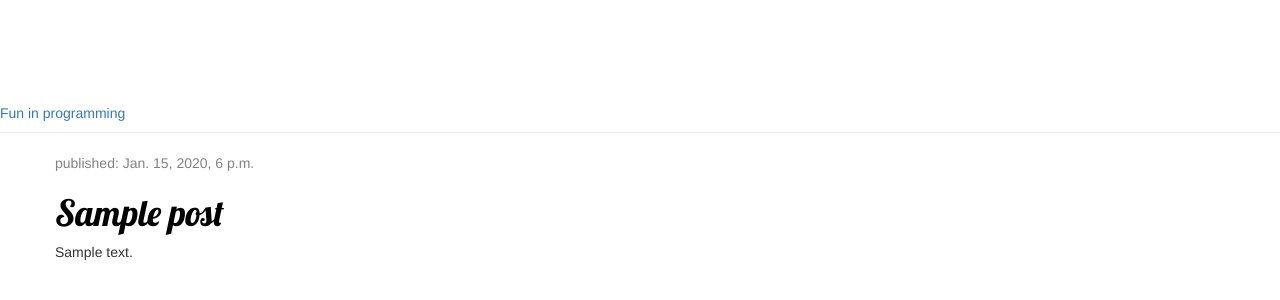
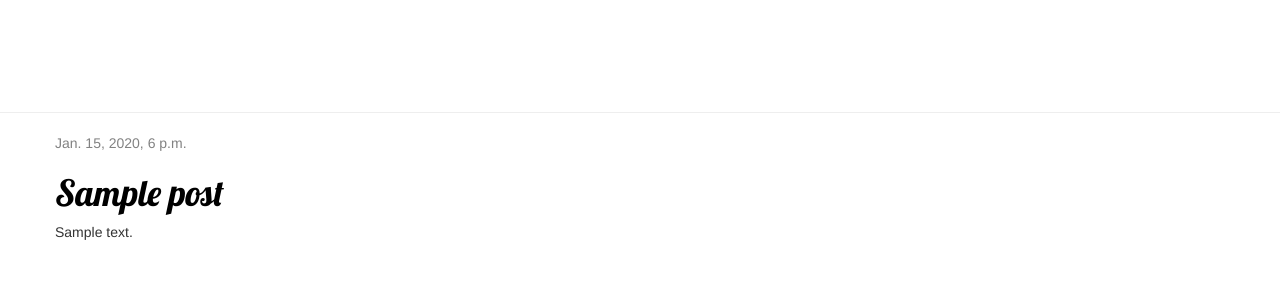
Before and after one commit to rickchow88/blog1, a Django app: template blog/templates/blog/post_list.html in a window 1280 px wide. Shown: the top 300 px of the page. Run offline with Django 3.2, Linux system fonts and the light colour scheme; the template is opened without the code that fills it: values that come from a table or form of the project are taken from there, others are empty; tables that the repository leaves empty hold one stand-in row (values such as "Sample post"); some libraries are stand-ins or nearby versions.

Commit message:
fix html

```diff
--- a/blog/templates/blog/post_list.html
+++ b/blog/templates/blog/post_list.html
@@ -1,22 +1,16 @@
 {% load staticfiles %}
 <html>
-
     <head>
         <title>Fun Computing blog</title>
         <link rel="stylesheet" href="//maxcdn.bootstrapcdn.com/bootstrap/3.2.0/css/bootstrap.min.css">
         <link rel="stylesheet" href="//maxcdn.bootstrapcdn.com/bootstrap/3.2.0/css/bootstrap-theme.min.css">
+        <link href='//fonts.googleapis.com/css?family=Lobster&subset=latin,latin-ext' rel='stylesheet' type='text/css'>
         <link rel="stylesheet" href="{% static 'css/blog.css' %}">
-	<link href="http://fonts.googleapis.com/css?family=Lobster&subset=latin,latin-ext" rel="stylesheet" type="text/css">
     </head>
-
-
     <body>
         <div class="page-header">
-     <h1><a href="">Fun Computing Blog</a></h1>
-	<a href="">Fun in programming</a>
-
+            <h1><a href="/">Fun Computing Blog</a></h1>
         </div>
-
 
         <div class="content container">
             <div class="row">
@@ -24,7 +18,7 @@
                 {% for post in posts %}
                     <div class="post">
                         <div class="date">
-                        <p>published: {{ post.published_date }}</p>
+                            {{ post.published_date }}
                         </div>
                         <h1><a href="">{{ post.title }}</a></h1>
                         <p>{{ post.text|linebreaks }}</p>
```
Lines whose indentation alone changed are shown as unchanged.
